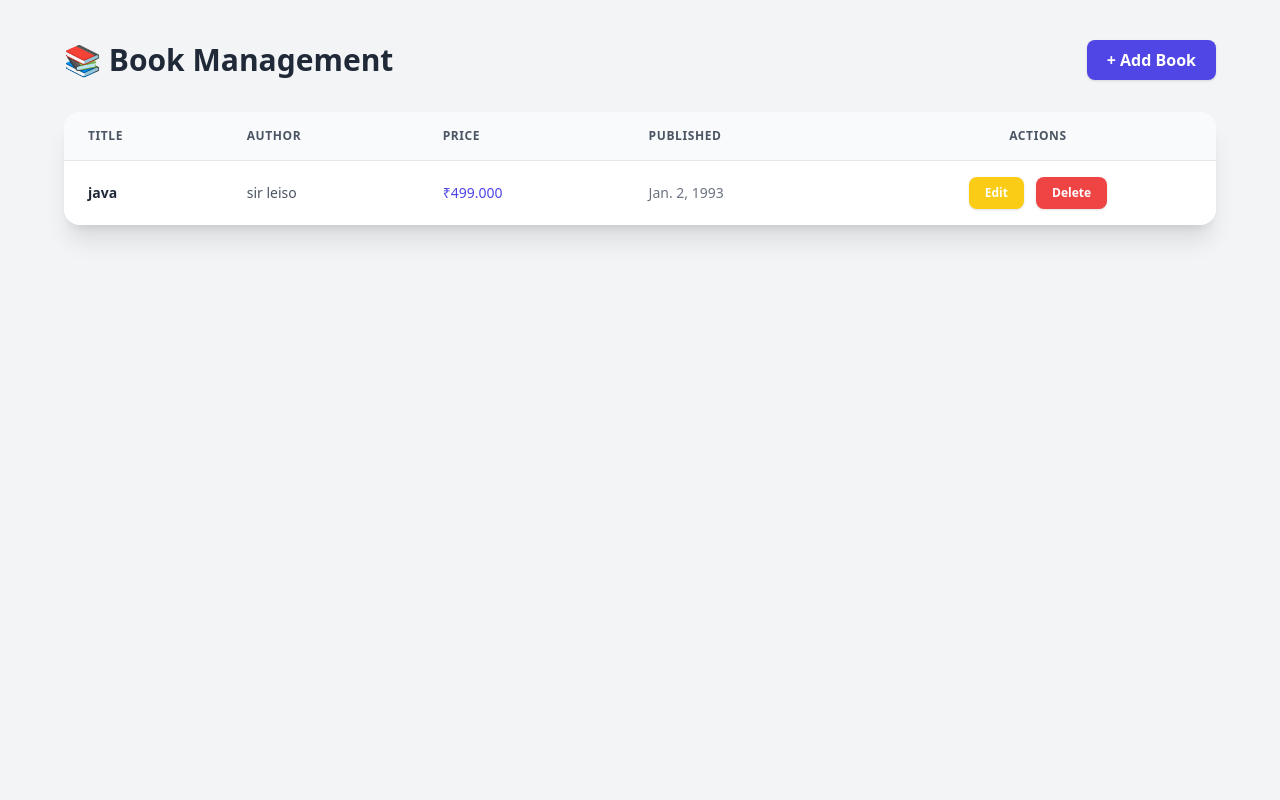
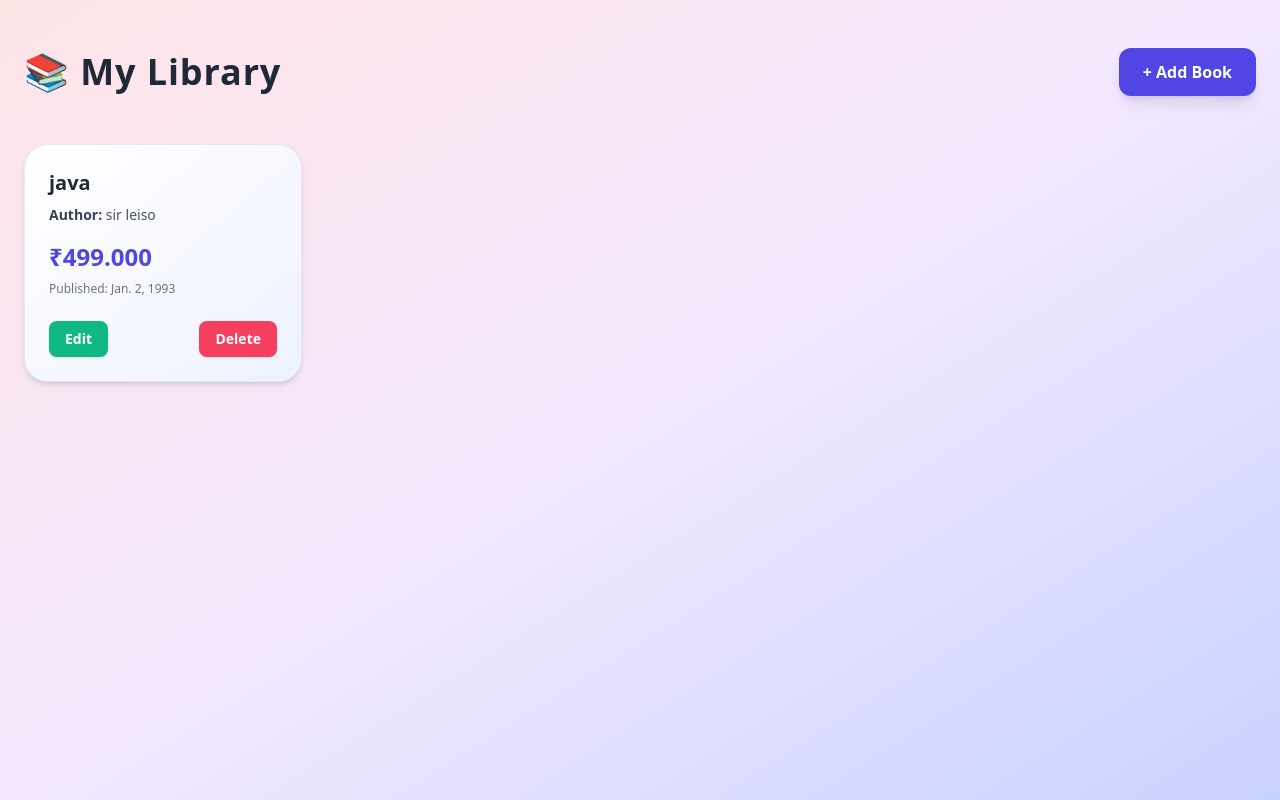
Before and after one commit to Vandann-1/book-management, a Django app: page / in a window 1280 px wide. Run offline with Django 5.2, Linux system fonts and the light colour scheme; data comes from the database, SQL or seed files in the repository; some libraries are stand-ins or nearby versions.

Commit message:
ui chnges

```diff
--- a/bookapp/templates/book_list.html
+++ b/bookapp/templates/book_list.html
@@ -4,98 +4,86 @@
     <title>Book Management</title>
     <script src="https://cdn.tailwindcss.com"></script>
 </head>
-<body class="bg-gray-100 min-h-screen py-10 px-6">
 
-<div class="max-w-6xl mx-auto">
+<body class="bg-gradient-to-br from-rose-100 via-purple-100 to-indigo-200 min-h-screen py-12 px-6">
+
+<div class="max-w-7xl mx-auto">
 
     <!-- Header -->
-    <div class="flex justify-between items-center mb-8">
-        <h1 class="text-3xl font-bold text-gray-800">
-            📚 Book Management
+    <div class="flex justify-between items-center mb-12">
+        <h1 class="text-4xl font-extrabold text-gray-800 tracking-wide">
+            📚 My Library
         </h1>
 
         <a href="{% url 'book_create' %}"
-           class="bg-indigo-600 hover:bg-indigo-700 text-white px-5 py-2 rounded-lg shadow font-semibold transition">
+           class="bg-indigo-600 hover:bg-indigo-700 text-white px-6 py-3
+                  rounded-xl shadow-lg font-semibold
+                  transition duration-300 transform hover:scale-105 hover:shadow-2xl">
             + Add Book
         </a>
     </div>
 
-    <!-- Table Card -->
-    <div class="bg-white shadow-xl rounded-2xl overflow-hidden">
-
-        <table class="min-w-full divide-y divide-gray-200">
-
-            <!-- Table Header -->
-            <thead class="bg-gray-50">
-                <tr>
-                    <th class="px-6 py-4 text-left text-xs font-bold text-gray-600 uppercase tracking-wider">
-                        Title
-                    </th>
-                    <th class="px-6 py-4 text-left text-xs font-bold text-gray-600 uppercase tracking-wider">
-                        Author
-                    </th>
-                    <th class="px-6 py-4 text-left text-xs font-bold text-gray-600 uppercase tracking-wider">
-                        Price
-                    </th>
-                    <th class="px-6 py-4 text-left text-xs font-bold text-gray-600 uppercase tracking-wider">
-                        Published
-                    </th>
-                    <th class="px-6 py-4 text-center text-xs font-bold text-gray-600 uppercase tracking-wider">
-                        Actions
-                    </th>
-                </tr>
-            </thead>
-
-            <!-- Table Body -->
-            <tbody class="bg-white divide-y divide-gray-100">
+    {% if books %}
+    <!-- Grid -->
+    <div class="grid grid-cols-1 sm:grid-cols-2 lg:grid-cols-3 xl:grid-cols-4 gap-10">
 
         {% for book in books %}
-                <tr class="hover:bg-gray-50 transition">
+        <div class="rounded-3xl p-6
+                    bg-gradient-to-br from-white to-indigo-50
+                    border border-indigo-100
+                    shadow-md hover:shadow-2xl
+                    transition duration-500
+                    transform hover:-translate-y-3 hover:scale-[1.04]">
 
-                    <td class="px-6 py-4 text-sm font-semibold text-gray-800">
+            <!-- Title -->
+            <h2 class="text-xl font-bold text-gray-800 mb-2">
                 {{ book.title }}
-                    </td>
+            </h2>
 
-                    <td class="px-6 py-4 text-sm text-gray-600">
-                        {{ book.author }}
-                    </td>
+            <!-- Author -->
+            <p class="text-gray-600 text-sm">
+                <span class="font-semibold text-gray-700">Author:</span> {{ book.author }}
+            </p>
 
-                    <td class="px-6 py-4 text-sm text-indigo-600 font-medium">
+            <!-- Price -->
+            <p class="mt-4 text-2xl font-bold text-indigo-600">
                 ₹{{ book.price }}
-                    </td>
+            </p>
 
-                    <td class="px-6 py-4 text-sm text-gray-500">
-                        {{ book.published_date }}
-                    </td>
+            <!-- Published -->
+            <p class="text-gray-500 text-xs mt-2 mb-6">
+                Published: {{ book.published_date }}
+            </p>
 
-                    <td class="px-6 py-4 text-center space-x-2">
+            <!-- Buttons -->
+            <div class="flex justify-between">
 
                 <a href="{% url 'book_update' book.pk %}"
-                           class="inline-block bg-yellow-400 hover:bg-yellow-500 text-white text-xs font-semibold px-4 py-2 rounded-lg shadow transition">
+                   class="bg-emerald-500 hover:bg-emerald-600 text-white
+                          text-sm font-semibold px-4 py-2 rounded-lg
+                          shadow transition duration-300 transform hover:scale-105">
                     Edit
                 </a>
 
                 <a href="{% url 'book_delete' book.pk %}"
-                           class="inline-block bg-red-500 hover:bg-red-600 text-white text-xs font-semibold px-4 py-2 rounded-lg shadow transition">
+                   class="bg-rose-500 hover:bg-rose-600 text-white
+                          text-sm font-semibold px-4 py-2 rounded-lg
+                          shadow transition duration-300 transform hover:scale-105">
                     Delete
                 </a>
 
-                    </td>
+            </div>
 
-                </tr>
-                {% empty %}
-                <tr>
-                    <td colspan="5" class="text-center py-10 text-gray-400">
-                        No books available. Start by adding one.
-                    </td>
-                </tr>
+        </div>
         {% endfor %}
 
-            </tbody>
+    </div>
 
-        </table>
-
+    {% else %}
+        <div class="text-center py-24 text-gray-500 text-lg font-medium">
+            No books available. Start by adding one 📖
         </div>
+    {% endif %}
 
 </div>
 
```
Also changed, not shown: bookapp/templates/book_create.html (+23 -13 lines), bookapp/templates/book_update.html (+22 -11 lines), bookapp/templates/bookdelete.html (+27 -9 lines). Lines whose indentation alone changed are shown as unchanged.
